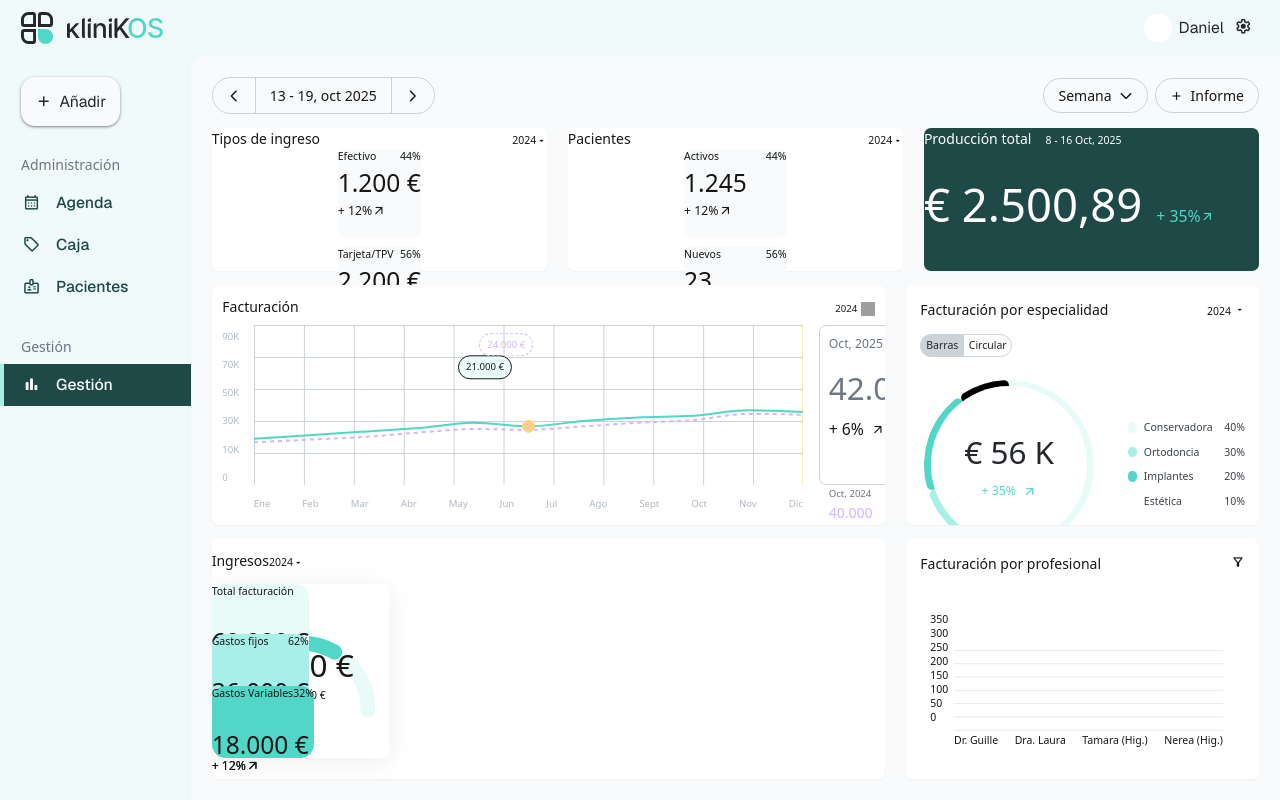
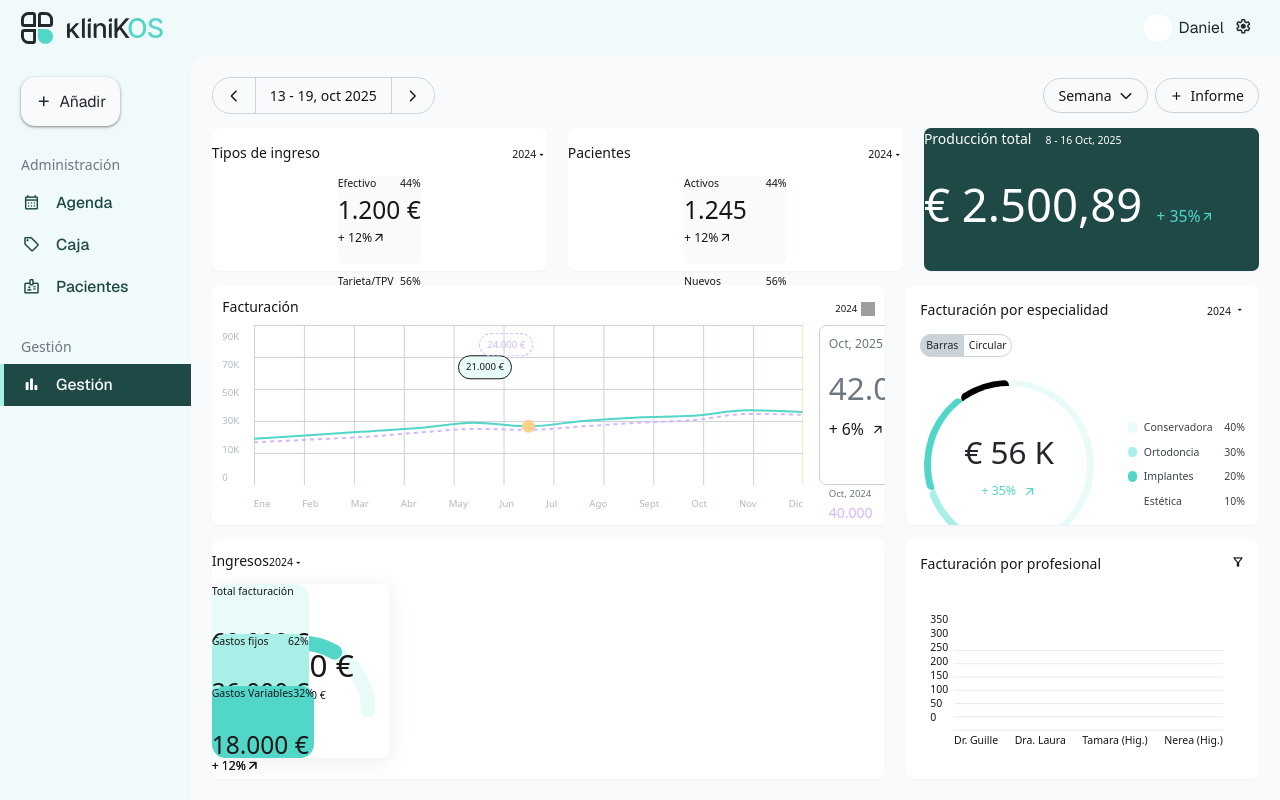
Before and after one commit to klinikOSapp/klinikOS-app, a Next.js app: page /gestion in a window 1280 px wide. Built offline with nearby package versions, Linux system fonts and the light colour scheme.

Commit message:
first two cards internal distances 80%

```diff
--- a/src/app/globals.css
+++ b/src/app/globals.css
@@ -111,7 +111,7 @@
   --space-card-gap: 1.5rem; /* 24px exact gap entre cards Figma */
   --space-card-gap2: 0.6875rem; /* 11px */
   --space-card-inner: 0.5rem; /* 8px */
-  --space-header-cards: 2.4375rem; /* 39px header -> cards gap */
+  --space-header-cards: 0.9375rem; /* 15px header -> cards gap (Figma) */
   --space-card-row: 0.5rem; /* 8px between rows inside card */
   --space-card-metric: 0.25rem; /* 4px between value and KPI */
 
--- a/src/components/gestion/IncomeTypes.tsx
+++ b/src/components/gestion/IncomeTypes.tsx
@@ -18,7 +18,7 @@ export default function IncomeTypes({
 }: IncomeTypesProps) {
   return (
     <section
-      className='bg-surface rounded-lg shadow-elevation-card h-card-stat-fluid w-full shrink-0 flex flex-col px-card-pad pt-card-pad pb-card-inner'
+      className='bg-surface rounded-lg shadow-elevation-card h-card-stat-fluid w-full shrink-0 flex flex-col px-card-pad pt-0 pb-card-inner'
       style={{ width: 'min(var(--width-card-stat-fluid), 100%)' }}
     >
       <div
@@ -28,7 +28,7 @@ export default function IncomeTypes({
           marginInline: 'auto'
         }}
       >
-        <header className='flex items-baseline justify-between'>
+        <header className='mt-[1rem] flex items-baseline justify-between'>
           <h3 className='text-title-sm font-medium text-fg'>
             Tipos de ingreso
           </h3>
@@ -40,7 +40,7 @@ export default function IncomeTypes({
           </div>
         </header>
         <div
-          className='mt-header-cards grid gap-[0.75rem] justify-center'
+          className='mt-[0.9375rem] grid gap-[0.75rem] justify-center'
           style={{
             gridTemplateColumns:
               'repeat(3, min(var(--width-income-card), calc((100% - (0.75rem * 2)) / 3)))'
@@ -49,7 +49,7 @@ export default function IncomeTypes({
           {items.map((i) => (
             <div
               key={i.label}
-              className='bg-surface-app rounded-lg pt-card-pad px-card-pad pb-card-inner flex flex-col gap-card-row h-income-card w-full'
+              className='bg-surface-app rounded-lg p-card-inner flex flex-col gap-card-row h-income-card w-full'
               style={{ maxWidth: 'var(--width-income-card)' }}
             >
               <div className='flex items-center justify-between text-label-md text-fg-secondary whitespace-nowrap'>
--- a/src/components/gestion/PatientsSummary.tsx
+++ b/src/components/gestion/PatientsSummary.tsx
@@ -19,7 +19,7 @@ export default function PatientsSummary({
 }: PatientsSummaryProps) {
   return (
     <section
-      className='bg-surface rounded-lg shadow-elevation-card h-card-stat-fluid w-full shrink-0 px-card-pad pt-card-pad pb-card-inner'
+      className='bg-surface rounded-lg shadow-elevation-card h-card-stat-fluid w-full shrink-0 px-card-pad pt-0 pb-card-inner'
       style={{ width: 'min(var(--width-card-stat-fluid), 100%)' }}
     >
       <div
@@ -29,7 +29,7 @@ export default function PatientsSummary({
           marginInline: 'auto'
         }}
       >
-        <header className='flex items-baseline justify-between'>
+        <header className='mt-[1rem] flex items-baseline justify-between'>
           <h3 className='text-title-sm font-medium text-fg'>Pacientes</h3>
           <div className='flex items-center gap-card-metric text-label-md text-fg'>
             <span>{yearLabel}</span>
@@ -39,7 +39,7 @@ export default function PatientsSummary({
           </div>
         </header>
         <div
-          className='mt-header-cards grid gap-[0.75rem] justify-center'
+          className='mt-[0.9375rem] grid gap-[0.75rem] justify-center'
           style={{
             gridTemplateColumns:
               'repeat(3, min(var(--width-income-card), calc((100% - (0.75rem * 2)) / 3)))'
@@ -48,7 +48,7 @@ export default function PatientsSummary({
           {items.map((i) => (
             <div
               key={i.label}
-              className='bg-surface-app rounded-lg pt-card-pad px-card-pad pb-card-inner flex flex-col gap-card-row h-income-card w-full'
+              className='bg-surface-app rounded-lg p-card-inner flex flex-col gap-card-row h-income-card w-full'
               style={{ maxWidth: 'var(--width-income-card)' }}
             >
               <div className='flex items-center justify-between text-label-md text-fg-secondary whitespace-nowrap'>
```
